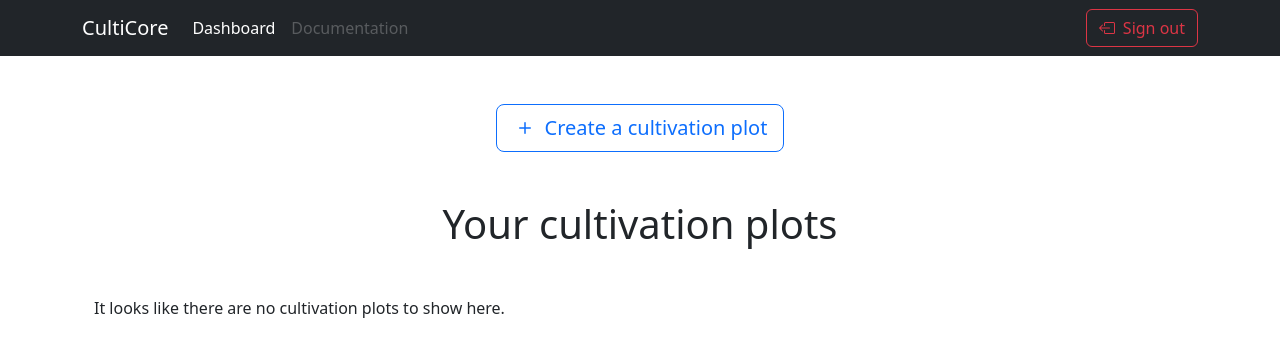
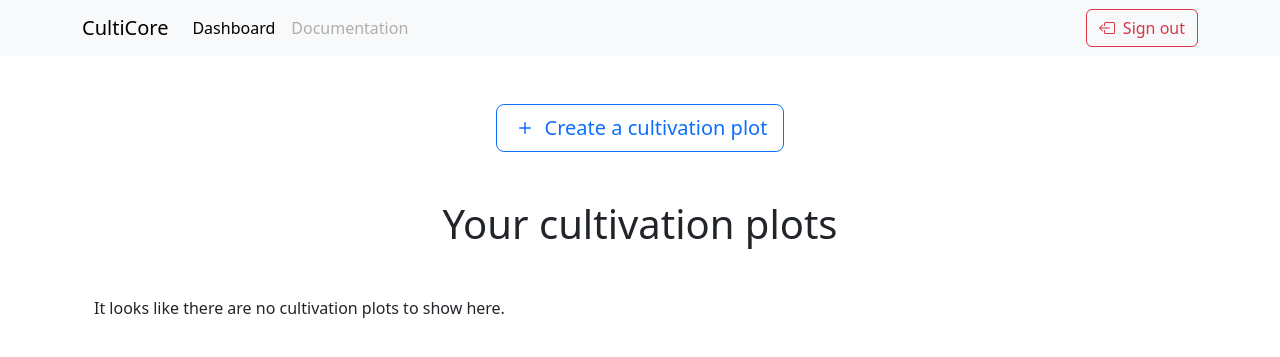
Before and after one commit to santiago-dev96/water-me, a Flask app: page / in a window 1280 px wide. Shown: the top 357 px of the page. Run offline with Flask 3, Linux system fonts and the light colour scheme; the visitor is signed in with stand-in values (Sample User, id 1); data comes from the database, SQL or seed files in the repository; data that the repository does not hold is empty; some libraries are stand-ins or nearby versions.

Commit message:
Use light navbar

```diff
--- a/flaskr/templates/layout.html.jinja
+++ b/flaskr/templates/layout.html.jinja
@@ -22,7 +22,7 @@
   <body>
     {% if g.user %}
 
-    <nav class="navbar navbar-expand-lg sticky-top bg-dark" data-bs-theme="dark">
+    <nav class="navbar navbar-expand-lg sticky-top bg-light">
       <div class="container">
 
         <a class="navbar-brand" href="{{ url_for('cultivation_plots.index') }}">
```
